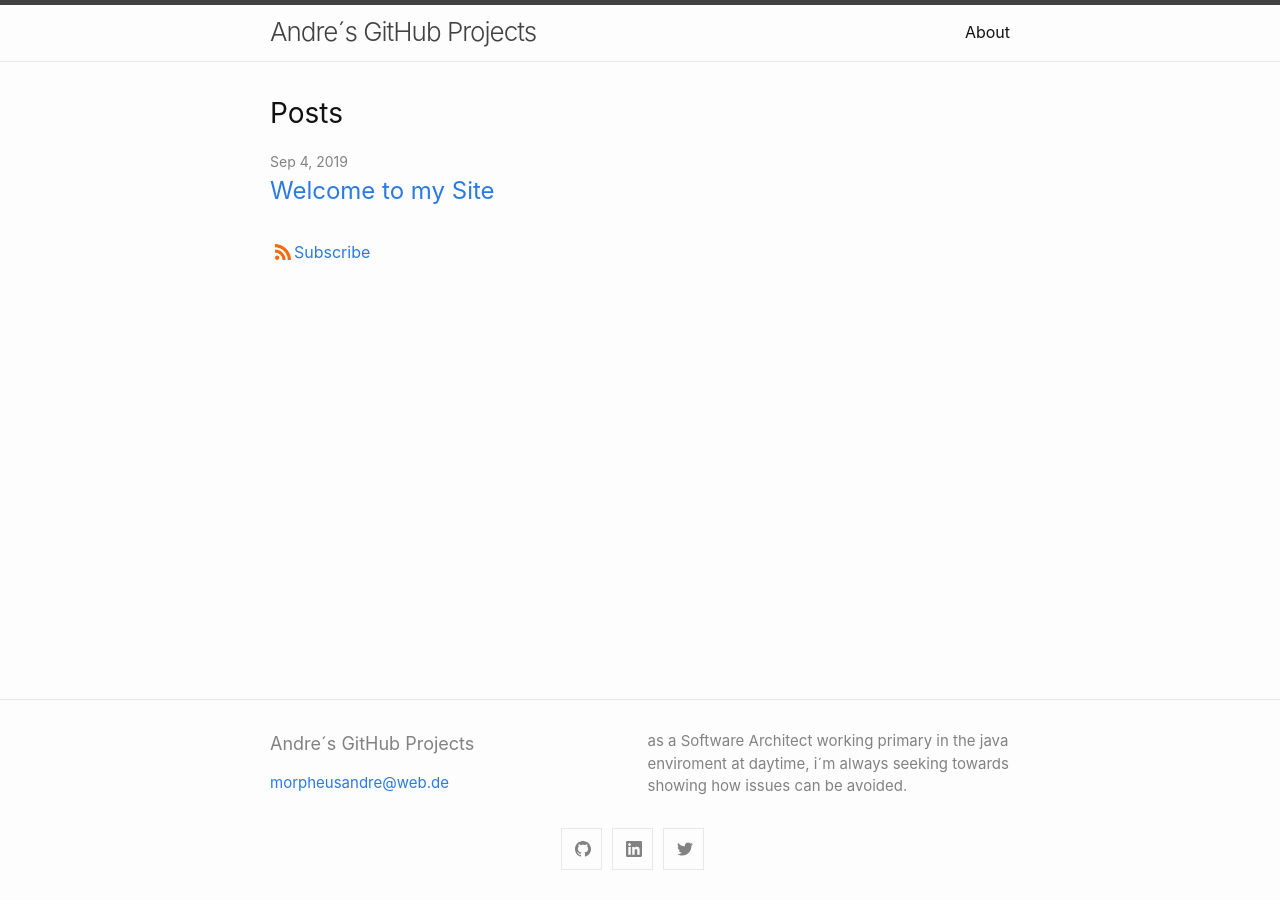
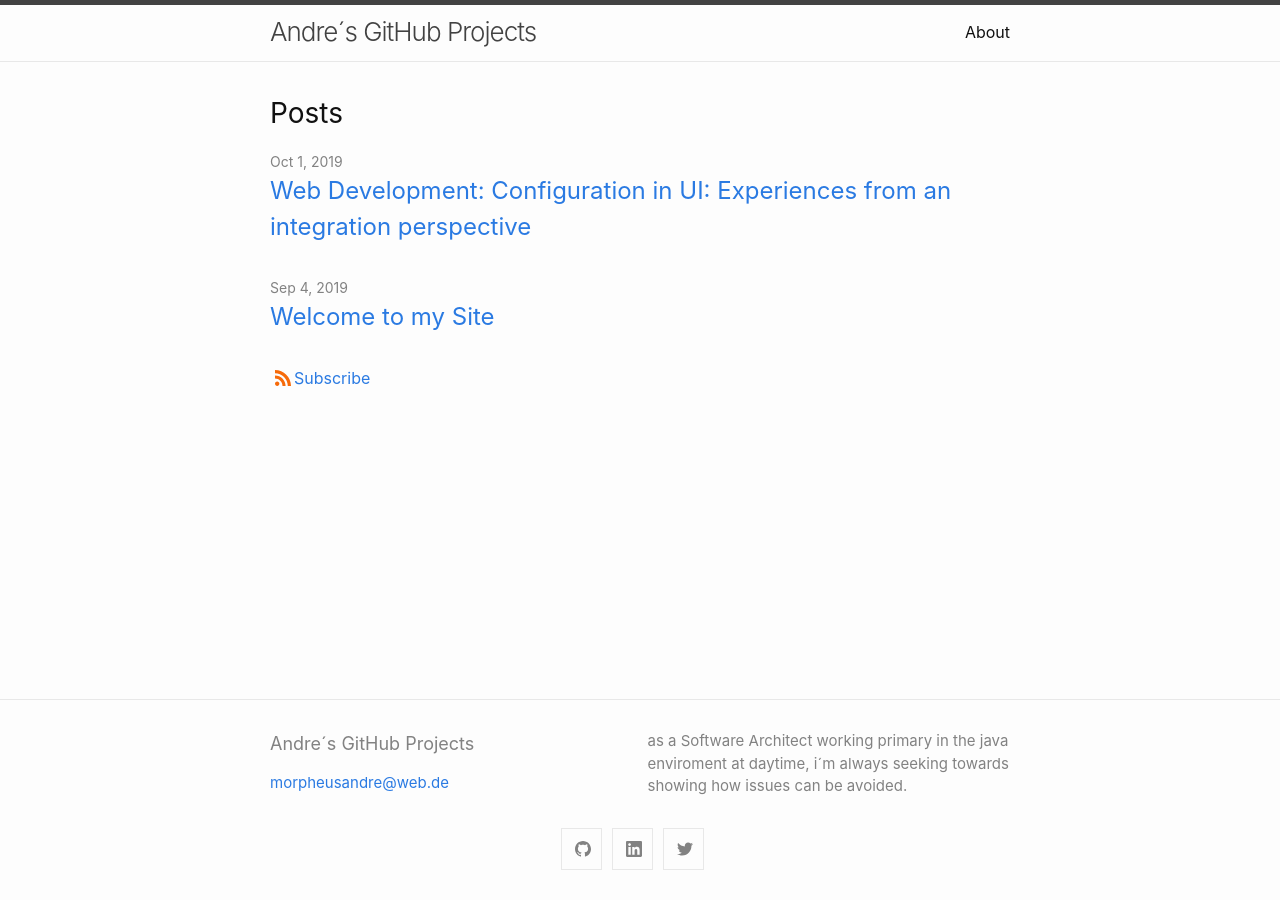
Before and after one commit to andrebiegel/andrebiegel.github.io, a Jekyll site: the page built from index.md, in a window 1280 px wide. Built offline with Jekyll 4.4.1, drawn with Linux system fonts in a browser that asks for light colours; part of the change alters nothing that is shown.

Commit message:
ne post added

```diff
--- /dev/null
+++ b/_posts/2019-10-01-configuration-in.frontend.md
@@ -0,0 +1,35 @@
+---
+
+layout: post
+date:   2019-10-01 22:00:00 +0200
+title:  "Web Development: Configuration in UI: Experiences from an integration perspective"
+---
+This lenghty one tries to translate backend guidelines in configuration handling towards frontend development.. feel free to discuss or rant at...
+
+When integrating web applications, operations comes into play .. and when placing the apps in their final environment, maybe new issues will be observed.
+I stumpled upon a few things, which i think should be emphasized. The first one i would highligtht is: Develop in a production-like environment.
+It will definitely help you to proactively recognize risks. Only in environments with the proxy already in place and running, will developers have a chance to test.
+When placing proxies/gateways between the world and your application, url rewrites guarantee, that the app is functional from the outside. These nodes normally add needed functionalities (authentication, authorization, traffic conversion through net segments, ESI... ).
+But exactly this kind of work can be really messy for operations people, because, as i found out, ui developers seem to be creative, when requesting resources from servers. I found javascript (inline and external), concatenating url parts and loading resources. This is a nightmare.
+
+ I definitely would like to consider urls in markup languages as configuration. Handling configuration is a pretty old topic in software engineering and requires a concept, which fulfills the requirements the app has.
+
+The following guidelines exist when i do backend development .. (created by myself)
+* configuration should be decoupled and hold in a defined syntax
+* hard coding values is not an option
+* every configurational item has a default value
+* document the configuration options (operations guide & Component documentation)
+* a configuration strategy has to be defined by the architect: it must specify: the allowed variants and the requirements it is going to address, it also provides answers to the following questions
+  - How do modifications to configurations take action ? (static vs dynamic)
+  - It is possible to override specific configuration ? How it is realized  ? (resolution order)
+  - is any third party integration required ? (maybe via JMX , REST )
+  - Is a specific configuation tooling required ? (e.g. to manage different stages in different teams )
+  - is the strategy approved by operations ?(These are the guys, who have to use it all day.. )
+  - Allows the strategy the minimal set of required variants ?  (if operations has to check 50 locations to set one configuration ... i wouldn´t want to visit them next time)
+  - Is the Strategy documented in the architecture documentation ?
+
+  When reviewing my guidelines, not all of these might fit in the world of frontend development, but some do. The already taught lesson is regarding decoupling, because if this urls would have been normal html tags with src attributes (as a example), everything would have been fine. The next one seems to be not important at first glance. But the idea behind "do not hardcode values" is "make it configurable and gather configuration at defined places", which is also a fundamental topic. By stepping through all of these, the ones that keep standing out are integration of external configuration sources and of specific third-party tooling. I have to confess that i can't imagine a use-case where even this would be needed in the spa/pwa world.
+
+  To sum the things up ...
+  * be aware of gateways/proxies
+  * create a concept for your configuration , even in frontend.
--- a/index.md
+++ b/index.md
@@ -1,3 +1,4 @@
 ---
 layout: home
+
 ---
```
